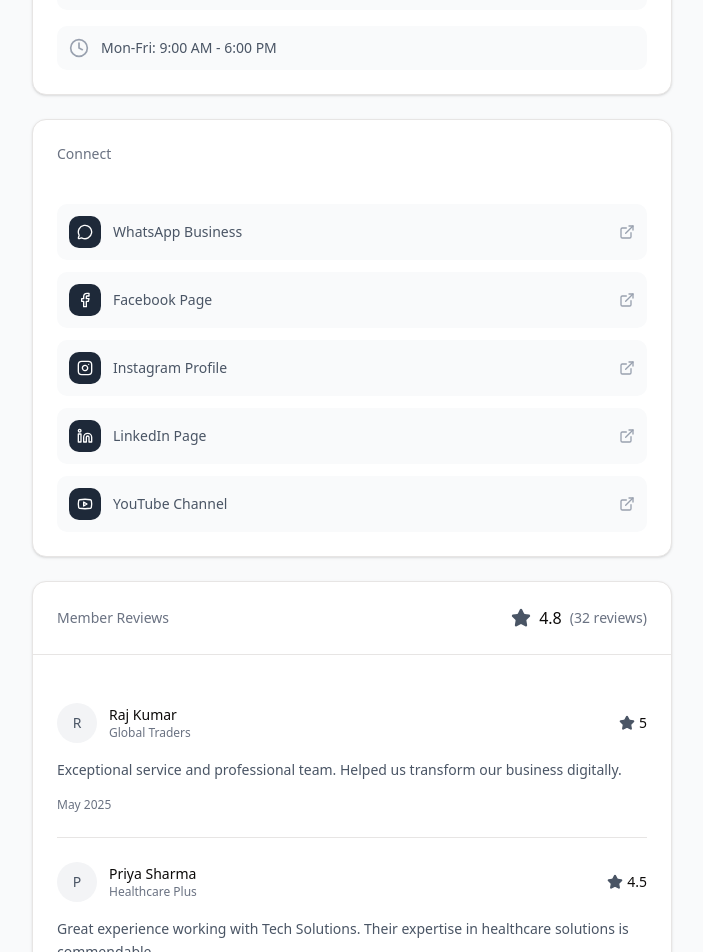
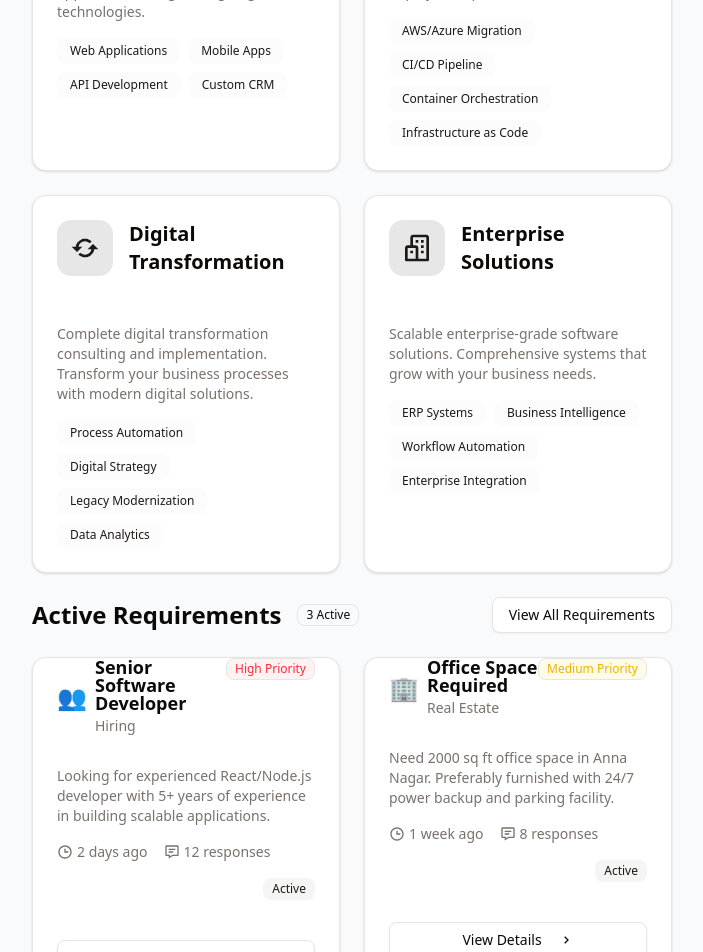
Before and after one commit to Developersbbs/kattunar-kuzhu-prototype, a Next.js app: page /business/1 in a window 1280 px wide. Shown: the part 1640-2592 px from the top of the page, without its empty margins (288-991 px from the left). Built offline with nearby package versions, Linux system fonts and the light colour scheme.

Commit message:
feat: add Services and Requirements sections with corresponding UI components

```diff
--- a/app/business/[id]/page.js
+++ b/app/business/[id]/page.js
@@ -7,6 +7,9 @@ import { Card } from "@/components/ui/card";
 import { ScrollArea } from "@/components/ui/scroll-area";
 import { Separator } from "@/components/ui/separator";
 import { MobileNav } from "@/components/mobile-nav";
+import { ServiceCard } from "@/components/ui/service-card";
+import { Badge } from "@/components/ui/badge";
+import { RequirementCard } from "@/components/ui/requirement-card";
 import {
   ArrowLeft,
   Share2,
@@ -154,23 +157,27 @@ const businessData = {
   services: [
     {
       name: "Custom Software Development",
-      description: "End-to-end software solutions tailored to your business needs",
-      icon: "code"
+      description: "End-to-end software solutions tailored to your business needs. We build scalable, secure, and maintainable applications using cutting-edge technologies.",
+      icon: "code",
+      features: ["Web Applications", "Mobile Apps", "API Development", "Custom CRM"]
     },
     {
       name: "Cloud Migration & DevOps",
-      description: "Seamless cloud migration and DevOps implementation",
-      icon: "cloud"
+      description: "Seamless cloud migration and DevOps implementation. Optimize your infrastructure and streamline deployment processes.",
+      icon: "cloud",
+      features: ["AWS/Azure Migration", "CI/CD Pipeline", "Container Orchestration", "Infrastructure as Code"]
     },
     {
       name: "Digital Transformation",
-      description: "Complete digital transformation consulting and implementation",
-      icon: "refresh-cw"
+      description: "Complete digital transformation consulting and implementation. Transform your business processes with modern digital solutions.",
+      icon: "refresh-cw",
+      features: ["Process Automation", "Digital Strategy", "Legacy Modernization", "Data Analytics"]
     },
     {
       name: "Enterprise Solutions",
-      description: "Scalable enterprise-grade software solutions",
-      icon: "building"
+      description: "Scalable enterprise-grade software solutions. Comprehensive systems that grow with your business needs.",
+      icon: "building",
+      features: ["ERP Systems", "Business Intelligence", "Workflow Automation", "Enterprise Integration"]
     }
   ],
   certifications: [
@@ -208,6 +215,50 @@ const businessData = {
 export default function BusinessProfilePage({ params }) {
   const router = useRouter();
   const [saved, setSaved] = useState(false);
+
+  const ServicesSection = ({ services }) => {
+    return (
+      <div className="space-y-6">
+        <div className="flex items-center gap-2">
+          <h2 className="text-2xl font-semibold">Our Services</h2>
+          <Badge variant="outline" className="ml-2">
+            {services.length} Services
+          </Badge>
+        </div>
+        <div className="grid grid-cols-1 md:grid-cols-2 gap-6">
+          {services.map((service, index) => (
+            <ServiceCard key={index} service={service} />
+          ))}
+        </div>
+      </div>
+    );
+  };
+
+  const RequirementsSection = ({ requirements }) => {
+    const activeRequirements = requirements.filter(req => req.status === "Active");
+
+    return (
+      <div className="space-y-6">
+        <div className="flex items-center justify-between">
+          <div className="flex items-center gap-2">
+            <h2 className="text-2xl font-semibold">Active Requirements</h2>
+            <Badge variant="outline" className="ml-2">
+              {activeRequirements.length} Active
+            </Badge>
+          </div>
+          <Button variant="outline" className="text-sm">
+            View All Requirements
+          </Button>
+        </div>
+
+        <div className="grid grid-cols-1 lg:grid-cols-2 gap-6">
+          {activeRequirements.map((requirement) => (
+            <RequirementCard key={requirement.id} requirement={requirement} />
+          ))}
+        </div>
+      </div>
+    );
+  };
 
   return (
     <main className="min-h-screen bg-gray-50">
@@ -400,8 +451,16 @@ export default function BusinessProfilePage({ params }) {
                 <p className="text-sm text-gray-500 mt-1">Requirements</p>
               </div>
             </div>
-          </Card>        {/* Contact & Social */}
-        <div className="grid grid-cols-1 gap-6">
+          </Card>
+
+          {/* Services Section */}
+          <ServicesSection services={businessData.services} />
+
+          {/* Requirements Section */}
+          <RequirementsSection requirements={businessData.requirements} />
+
+          {/* Stats and Testimonials */}
+          <div className="grid grid-cols-1 gap-6">
             {/* Contact Info */}
             <Card className="p-6">
               <h3 className="text-sm font-medium text-gray-500 mb-4">Contact Information</h3>
@@ -694,65 +753,7 @@ export default function BusinessProfilePage({ params }) {
                 <ArrowLeft className="w-4 h-4 ml-1.5 rotate-180" />
               </Button>
             </div>
-          </Card>        {/* Services & Certifications */}
-        <div className="grid grid-cols-1 gap-6">
-            {/* Services */}
-            <Card className="p-6">
-              <h3 className="text-sm font-medium text-gray-500 mb-4">Services</h3>
-              <div className="space-y-4">
-                {businessData.services.map((service, index) => {
-                  const Icon = {
-                    code: Code,
-                    cloud: Cloud,
-                    "refresh-cw": RefreshCw,
-                    building: Building2
-                  }[service.icon] || Building2;
-
-                  return (
-                    <div key={index} className="group">
-                      <div className="flex items-start gap-3 p-4 bg-gray-50 rounded-lg hover:bg-gray-100 transition-colors">
-                        <div className="w-10 h-10 bg-white rounded-lg flex items-center justify-center flex-shrink-0 shadow-sm">
-                          <Icon className="w-5 h-5 text-gray-600" />
-                        </div>
-                        <div>
-                          <h4 className="font-medium text-sm group-hover:text-gray-900">{service.name}</h4>
-                          <p className="text-sm text-gray-500 mt-1">{service.description}</p>
-                        </div>
-                      </div>
-                    </div>
-                  );
-                })}
-              </div>
-            </Card>
-
-            {/* Certifications */}
-            <Card className="p-6">
-              <h3 className="text-sm font-medium text-gray-500 mb-4">Certifications</h3>
-              <div className="space-y-4">
-                {businessData.certifications.map((cert, index) => {
-                  const Icon = {
-                    "check-circle": CheckCircle,
-                    award: Award
-                  }[cert.icon] || Award;
-
-                  return (
-                    <div key={index} className="flex items-center gap-3 p-4 bg-gray-50 rounded-lg">
-                      <div className="w-10 h-10 bg-white rounded-lg flex items-center justify-center flex-shrink-0 shadow-sm">
-                        <Icon className="w-5 h-5 text-gray-600" />
-                      </div>
-                      <div>
-                        <h4 className="font-medium text-sm">{cert.name}</h4>
-                        <p className="text-xs text-gray-500 mt-0.5">Certified {cert.year}</p>
-                      </div>
-                    </div>
-                  );
-                })}
-                <Button variant="outline" className="w-full mt-4">
-                  View All Certifications
-                </Button>
-              </div>
-            </Card>
-          </div>
+          </Card>
 
           {/* Social Links */}
           <Card className="p-6 mb-6">
--- /dev/null
+++ b/components/ui/requirement-card.jsx
@@ -0,0 +1,91 @@
+import { Card, CardHeader, CardContent, CardFooter } from "./card";
+import { Badge } from "./badge";
+import { Button } from "./button";
+import {
+  BiTime,
+  BiCategory,
+  BiMessageDetail,
+  BiFlag,
+  BiChevronRight
+} from "react-icons/bi";
+
+const priorityColors = {
+  High: "text-red-500 bg-red-50",
+  Medium: "text-yellow-500 bg-yellow-50",
+  Low: "text-green-500 bg-green-50"
+};
+
+const categoryIcons = {
+  Hiring: "👥",
+  "Real Estate": "🏢",
+  Partnership: "🤝",
+  Investment: "💰",
+  Services: "🛠",
+  Other: "📌"
+};
+
+export function RequirementCard({ requirement }) {
+  const {
+    title,
+    description,
+    postedDate,
+    category,
+    priority,
+    status,
+    responses
+  } = requirement;
+
+  return (
+    <Card className="group hover:shadow-md transition-shadow">
+      <CardHeader className="space-y-2">
+        <div className="flex items-start justify-between">
+          <div className="flex items-center gap-2">
+            <span className="text-2xl" role="img" aria-label={category}>
+              {categoryIcons[category] || categoryIcons.Other}
+            </span>
+            <div>
+              <h3 className="text-lg font-semibold leading-none">{title}</h3>
+              <p className="text-sm text-muted-foreground mt-1">{category}</p>
+            </div>
+          </div>
+          <Badge
+            variant="outline"
+            className={priorityColors[priority]}
+          >
+            {priority} Priority
+          </Badge>
+        </div>
+      </CardHeader>
+
+      <CardContent className="space-y-4">
+        <p className="text-sm text-muted-foreground">
+          {description}
+        </p>
+
+        <div className="flex flex-wrap items-center gap-4 text-sm">
+          <div className="flex items-center gap-1 text-muted-foreground">
+            <BiTime className="w-4 h-4" />
+            <span>{postedDate}</span>
+          </div>
+          <div className="flex items-center gap-1 text-muted-foreground">
+            <BiMessageDetail className="w-4 h-4" />
+            <span>{responses} responses</span>
+          </div>
+          <Badge variant="secondary" className="ml-auto">
+            {status}
+          </Badge>
+        </div>
+      </CardContent>
+
+      <CardFooter className="pt-4">
+        <Button
+          variant="outline"
+          className="w-full group-hover:bg-primary group-hover:text-white transition-colors"
+        >
+          <span>View Details</span>
+          <BiChevronRight className="w-4 h-4 ml-2" />
+        </Button>
+      </CardFooter>
+    </Card>
+  );
+}
--- /dev/null
+++ b/components/ui/service-card.jsx
@@ -0,0 +1,53 @@
+import { Card, CardHeader, CardContent } from "./card";
+import { Badge } from "./badge";
+import {
+  BiCode,
+  BiCloud,
+  BiRefresh,
+  BiBuildings,
+  BiCodeBlock,
+  BiMobile,
+  BiData,
+  BiServer
+} from "react-icons/bi";
+
+const iconMap = {
+  code: BiCode,
+  cloud: BiCloud,
+  "refresh-cw": BiRefresh,
+  building: BiBuildings,
+  "code-block": BiCodeBlock,
+  mobile: BiMobile,
+  data: BiData,
+  server: BiServer
+};
+
+export function ServiceCard({ service }) {
+  const { name, description, icon, features } = service;
+  const IconComponent = iconMap[icon] || BiCode;
+
+  return (
+    <Card className="group hover:shadow-lg transition-all duration-300 border bg-card">
+      <CardHeader className="p-6 flex flex-row items-center gap-4">
+        <div className="p-3 bg-primary/10 rounded-xl">
+          <IconComponent className="h-8 w-8 text-primary" />
+        </div>
+        <h3 className="text-xl font-semibold">{name}</h3>
+      </CardHeader>
+      <CardContent className="p-6 pt-0">
+        <p className="text-muted-foreground mb-4 text-sm">{description}</p>
+        <div className="flex flex-wrap gap-2 mt-4">
+          {features?.map((feature, index) => (
+            <Badge
+              key={index}
+              variant="secondary"
+              className="px-3 py-1 bg-secondary/30 hover:bg-secondary/40"
+            >
+              {feature}
+            </Badge>
+          ))}
+        </div>
+      </CardContent>
+    </Card>
+  );
+}
```
